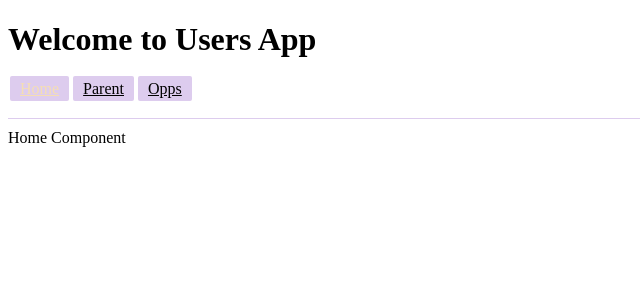
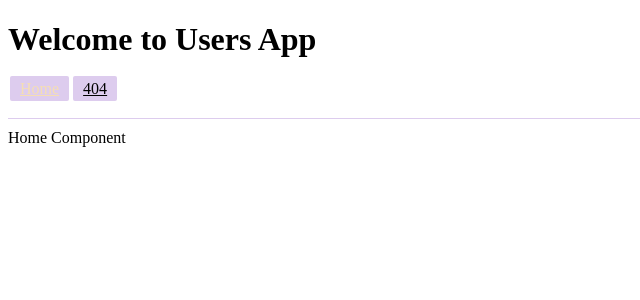
Before and after one commit to ozgursarikamis/angular-pro, an Angular app: page / in a window 1280 px wide. Shown: the top 300 px of the page, without its empty margins (0-640 px from the left). Built offline with nearby package versions, Linux system fonts and the light colour scheme.

Commit message:
Nav items dynamically

```diff
--- a/src/app/app.component.html
+++ b/src/app/app.component.html
@@ -1,16 +1,11 @@
 
 <h1>Welcome to Users App</h1>
 <nav class="nav">
-  <a routerLink="/"
-     routerLinkActive="active"
-     [routerLinkActiveOptions]="{ exact: true }"
-  >Home</a>
-  <a routerLink="/parent"
-     routerLinkActive="active"
-  >Parent</a>
-  <a routerLink="/oops"
-     routerLinkActive="active"
-  >Opps</a>
+  <a *ngFor="let item of nav"
+    [routerLink]="item.link"
+    routerLinkActive="active"
+    [routerLinkActiveOptions]="{ exact: item.exact }"
+  >{{ item.name }}</a>
 
 </nav>
 
--- a/src/app/app.component.ts
+++ b/src/app/app.component.ts
@@ -1,4 +1,5 @@
 import { Component, OnChanges, OnInit, SimpleChanges } from "@angular/core";
+import { Nav } from "./shared/models/Nav";
 
 @Component({
   selector: "app-root",
@@ -6,6 +7,18 @@ import { Component, OnChanges, OnInit, SimpleChanges } from "@angular/core";
   styleUrls: ["./app.component.scss"]
 })
 export class AppComponent implements OnInit, OnChanges {
+  nav: Nav[] = [
+    {
+      link: "/",
+      name: "Home",
+      exact: true,
+    },
+    {
+      link: "/opps",
+      name: "404",
+      exact: false,
+    },
+  ];
   constructor() { }
   ngOnInit(): void {
     console.log("ngOninit");
--- /dev/null
+++ b/src/app/shared/models/Nav.ts
@@ -0,0 +1,5 @@
+export interface Nav {
+  link: string;
+  name: string;
+  exact: boolean;
+};
```
